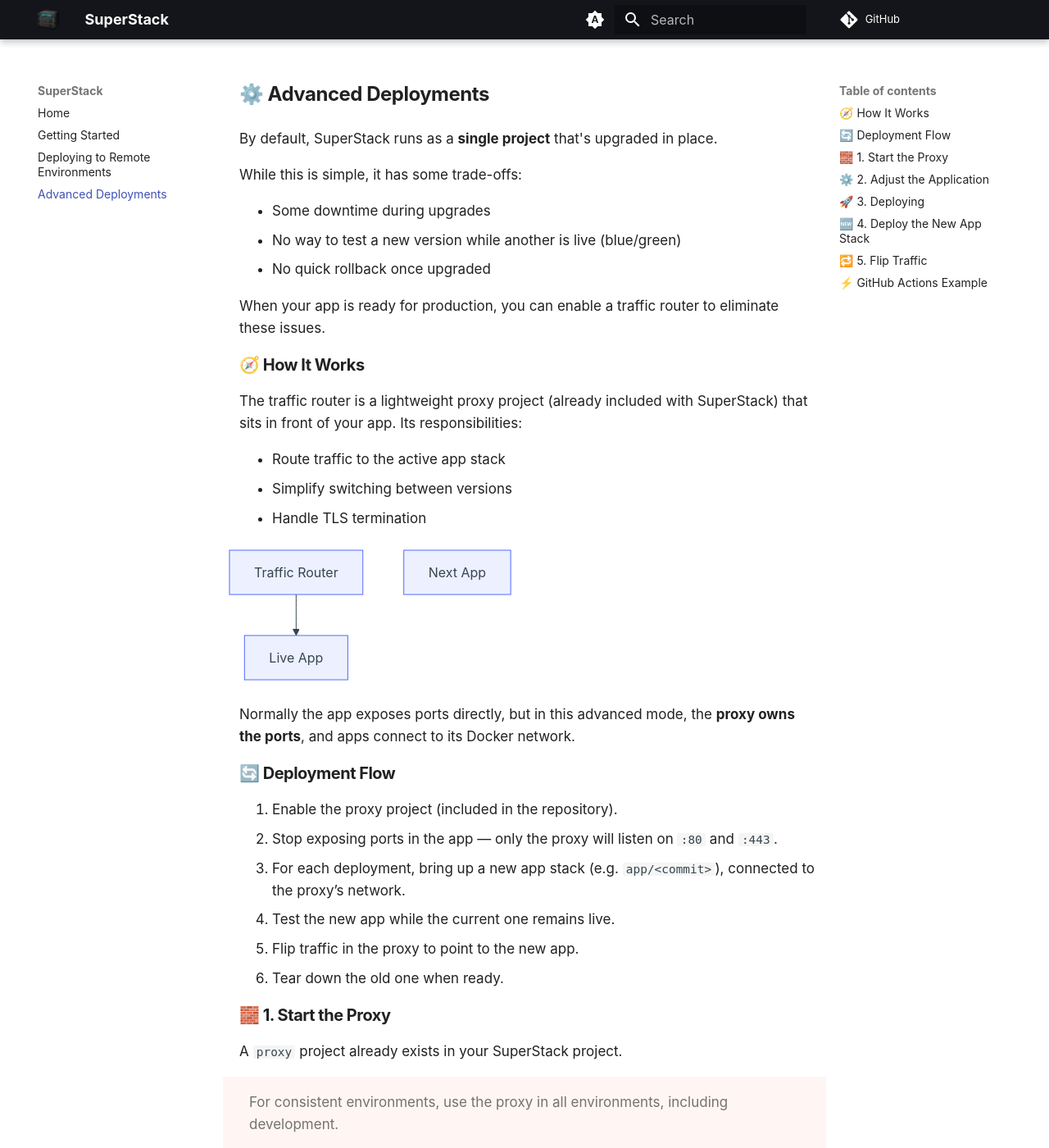
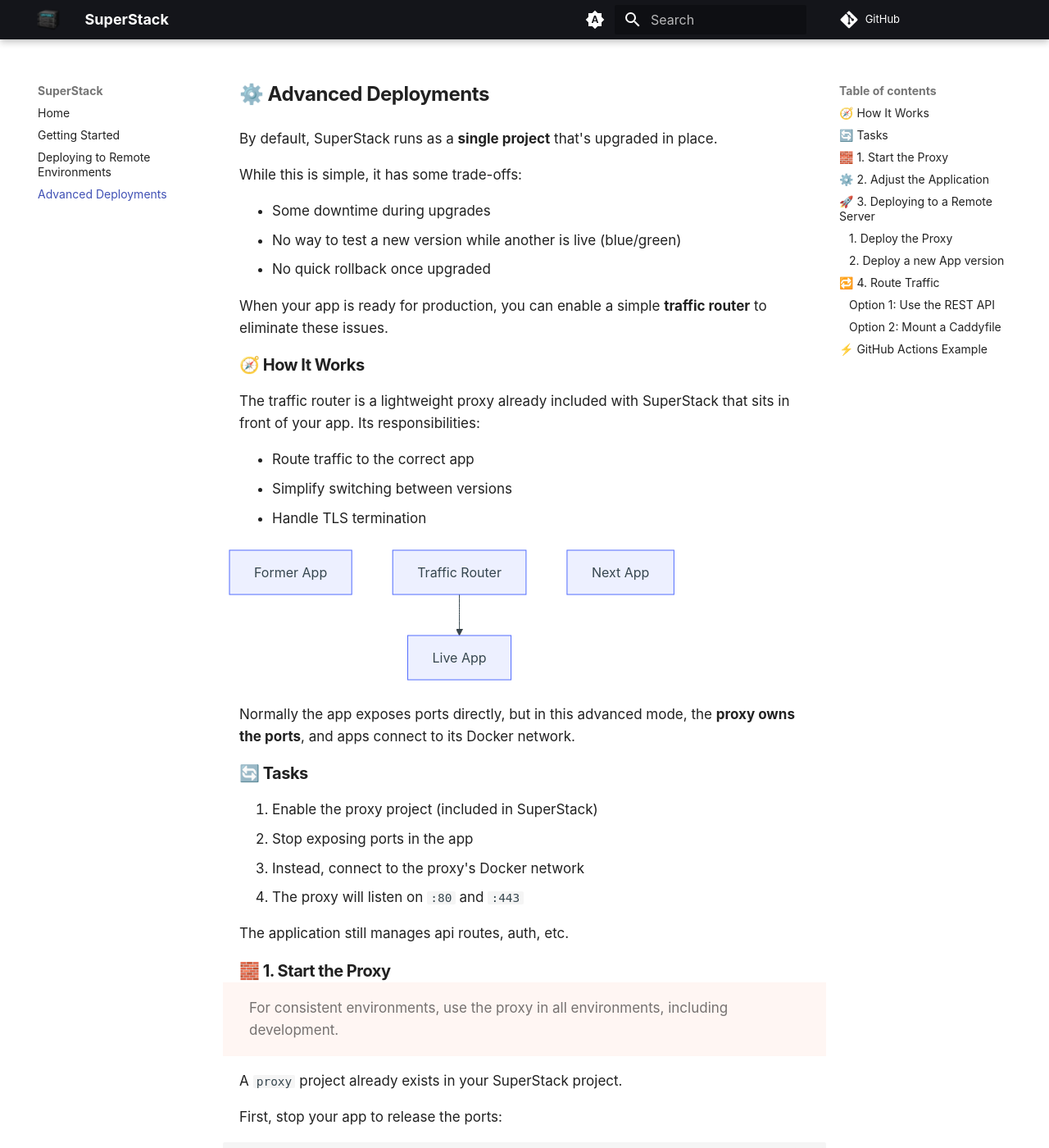
Before and after one commit to explodinglabs/superstack.docs, an MkDocs documentation site: the page built from docs/advanced.md, in a window 1280 px wide and 1400 px high. Shown: the whole window at 82% size. Built offline with MkDocs 1.6.1 and Material for MkDocs 9.7.7, drawn with Linux system fonts in a browser that asks for light colours; comment, search, counter and statistics services are not loaded; some of the changed text lies outside the part shown.

Commit message:
Adjust readme

````diff
--- a/docs/advanced.md
+++ b/docs/advanced.md
@@ -8,20 +8,21 @@
 - No way to test a new version while another is live (blue/green)
 - No quick rollback once upgraded
 
-When your app is ready for production, you can enable a traffic router to
-eliminate these issues.
+When your app is ready for production, you can enable a simple **traffic
+router** to eliminate these issues.
 
 ## 🧭 How It Works
 
-The traffic router is a lightweight proxy project (already included with
-SuperStack) that sits in front of your app. Its responsibilities:
+The traffic router is a lightweight proxy already included with SuperStack that
+sits in front of your app. Its responsibilities:
 
-- Route traffic to the active app stack
+- Route traffic to the correct app
 - Simplify switching between versions
 - Handle TLS termination
 
 ```mermaid
 flowchart TD
+    FormerApp["Former App"]
     Proxy["Traffic Router"]
     Proxy --> LiveApp["Live App"]
     NextApp["Next App"]
@@ -30,37 +31,42 @@
 Normally the app exposes ports directly, but in this advanced mode, the **proxy
 owns the ports**, and apps connect to its Docker network.
 
-## 🔄 Deployment Flow
+## 🔄 Tasks
 
-1. Enable the proxy project (included in the repository).
-1. Stop exposing ports in the app — only the proxy will listen on `:80` and
-   `:443`.
-1. For each deployment, bring up a new app stack (e.g. `app/<commit>`),
-   connected to the proxy’s network.
-1. Test the new app while the current one remains live.
-1. Flip traffic in the proxy to point to the new app.
-1. Tear down the old one when ready.
+1. Enable the proxy project (included in SuperStack)
+1. Stop exposing ports in the app
+1. Instead, connect to the proxy's Docker network
+1. The proxy will listen on `:80` and `:443`
+
+The application still manages api routes, auth, etc.
 
 ## 🧱 1. Start the Proxy
-
-A `proxy` project already exists in your SuperStack project.
 
 > For consistent environments, use the proxy in all environments, including
 > development.
 
+A `proxy` project already exists in your SuperStack project.
+
+First, stop your app to release the ports:
+
+```sh
+cd app
+docker compose down
+```
+
 Start the proxy:
 
 ```sh
-cd proxy
+cd ../proxy
 docker compose up -d
 ```
 
 ## ⚙️ 2. Adjust the Application
 
-**Remove the `ports:` section from the app,** and connect it to the proxy's
-network by adding these lines:
+**Remove the `ports:` from the app,** and connect it to the proxy's network by
+adding these lines:
 
-```yaml title="app/compose.yaml" hl_lines="5-11 13-15"
+```yaml title="app/compose.yaml" hl_lines="5-15"
 services:
   caddy:
     build:
@@ -78,30 +84,41 @@
     external: true
 ```
 
-You should also remove the `ports:` and `CADDY_SITE_ADDRESS` in
+Also remove the `ports:` and `CADDY_SITE_ADDRESS` in
 `app/compose.override.yaml`.
 
 What's Changed?
 
-1. Exposed ports were removed.
-1. `CADDY_SITE_ADDRESS` now listens internally on port `:80`.
-1. The app joins the proxy's network so traffic can be routed to it.
+1. Exposed ports were removed
+1. `CADDY_SITE_ADDRESS` now listens internally on port `:80`
+1. The app joins the proxy's network so traffic can be routed to it
 1. A container alias (`_caddy`) allows the proxy to target this service
-   reliably.
+   reliably
 
-Recreate the app's Caddy container:
+Bring up the app:
 
 ```sh
-cd app
-docker compose up -d --force-recreate caddy
+docker compose up -d
+```
+
+Test with:
+
+```sh
+$ curl http://localhost:8000/healthcheck
+OK
 ```
 
 Commit these changes – your app is now proxy-ready.
 
-## 🚀 3. Deploying
+## 🚀 3. Deploying to a Remote Server
 
-The proxy is deployed once (usually manually), and each app is deployed
-separately into its own directory.
+The proxy is deployed once (usually manually). After that, each app version is
+deployed separately into its own directory.
+
+1. For each deployment, bring up a new app (e.g. `app/<commit>`)
+1. Test the new app while the current one remains live
+1. Flip traffic in the proxy to point to the new app
+1. Tear down the old one when ready
 
 ```
 proxy/
@@ -114,6 +131,8 @@
     compose.yaml
     .env
 ```
+
+### 1. Deploy the Proxy
 
 Before deploying, build and push your own proxy image by adding an `image:`
 line to the Compose file:
@@ -151,45 +170,93 @@
 docker compose up -d
 ```
 
-## 🆕 4. Deploy the New App Stack
+### 2. Deploy a new App version
 
-Deploy your app into a new directory (e.g. `b/`):
+Deploy your app into a new directory (e.g. `app/b/`):
+
+> Important: Give it a unique directory name every time. Here we use 'b' for
+> simplicity, but I recommend using the commit hash.
 
 ```sh
 mkdir app/b
 ```
 
+Copy `compose.yaml` (and secrets) there:
+
 ```sh
 scp compose.yaml yourserver:app/b/
 ```
 
-Start it on the server:
+Start the app on the server:
 
 ```sh
 cd app/b
 docker compose up -d
 ```
 
-Optionally, verify the new app is healthy before switching traffic:
+Verify the new app is healthy before switching traffic:
 
 ```sh
 $ docker compose exec -T caddy curl -fsS http://caddy:80/healthz
 OK
 ```
 
-## 🔁 5. Flip Traffic
+## 🔁 4. Route Traffic
+
+### Option 1: Use the REST API
+
+Caddy's configuration can be adjusted via HTTP using its [REST
+API](https://caddyserver.com/docs/api).
+
+Since the app was brought up in a directory named `b`, the app's Caddy service
+was given the alias `b_caddy`.
+
+Direct all traffic to `b_caddy`:
 
 ```sh
 cd proxy
-docker compose exec caddy curl -X PATCH -d '"newapp_caddy:80"' \
+docker compose exec caddy curl -X PATCH -d '"b_caddy:80"' \
   http://localhost:2019/config/apps/http/servers/srv0/routes/0/handle/0/upstreams/0/dial
 ```
 
 Traffic now points to the new stack.
 
+### Option 2: Mount a Caddyfile
+
+Create a simple Caddyfile on the server, such as:
+
+```caddyfile title="proxy/caddy/Caddyfile"
+{$CADDY_SITE_ADDRESS}
+
+reverse_proxy b_caddy:80
+```
+
+Mount it into the proxy's Caddy container:
+
+```yaml title="proxy/compose.yaml" hl_lines="4"
+services:
+  caddy:
+    volumes:
+      - ./caddy:/etc/caddy
+```
+
+Recreate the container:
+
+```sh
+cd proxy
+docker compose up -d --force-recreate caddy
+```
+
+After that, to re-route traffic, simply change the app service name in
+`proxy/caddy/Caddyfile` and reload the proxy's configuration:
+
+```sh
+docker compose exec caddy caddy reload --config /etc/caddy/Caddyfile
+```
+
 ## ⚡ GitHub Actions Example
 
-Use this Github Actions Workflow to automate deployments.
+Add this Github Actions workflow to automate deployments:
 
 <details>
 <summary>Show full workflow</summary>
````
